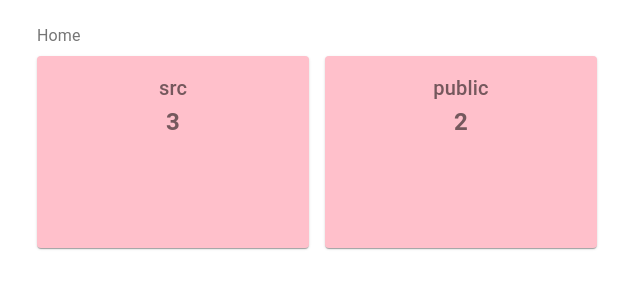
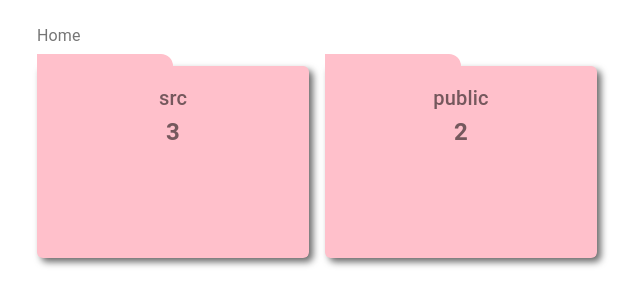
Before and after one commit to deuex-solutions/ui-playground, a React (Create React App) app in the folder folder-tree/: page / in a window 1280 px wide. Shown: the top 306 px of the page, without its empty margins (179-819 px from the left). Built offline with nearby package versions, Linux system fonts and the light colour scheme.

Commit message:
refactor(ui): updated foldercard styles to appear as folder icon

```diff
--- a/folder-tree/src/components/folder-card/folder-card.styles.ts
+++ b/folder-tree/src/components/folder-card/folder-card.styles.ts
@@ -3,13 +3,27 @@ import { makeStyles } from "@material-ui/core";
 export const useFolderCardStyles = makeStyles((theme) => ({
     folderCardContainer: {
         height: "12rem",
+        marginTop: "10px",
     },
     paper: {
         padding: theme.spacing(2),
         textAlign: "center",
         color: theme.palette.text.secondary,
         height: "100%",
-        background: "pink",
+        backgroundColor: "pink",
+        position: "relative",
+        borderRadius: "0 6px 6px 6px",
+        boxShadow: "4px 4px 7px rgba(0, 0, 0, 0.59)",
+        "&::before": {
+            content: "''",
+            width: "50%",
+            height: "12px",
+            borderRadius: "0 20px 0 0",
+            backgroundColor: "pink",
+            position: "absolute",
+            top: "-12px",
+            left: "0",
+        },
     },
 
     file: {
```
